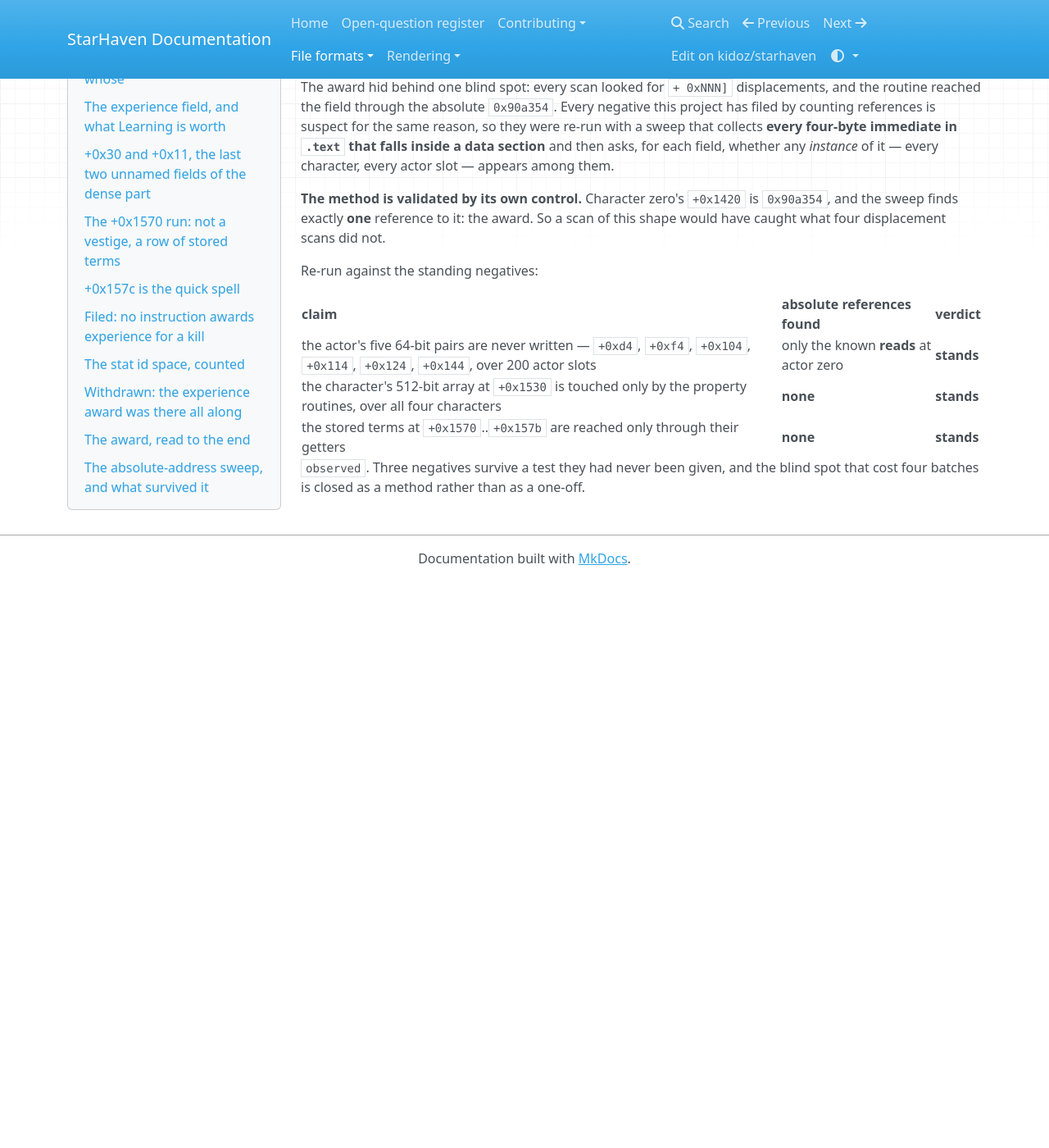
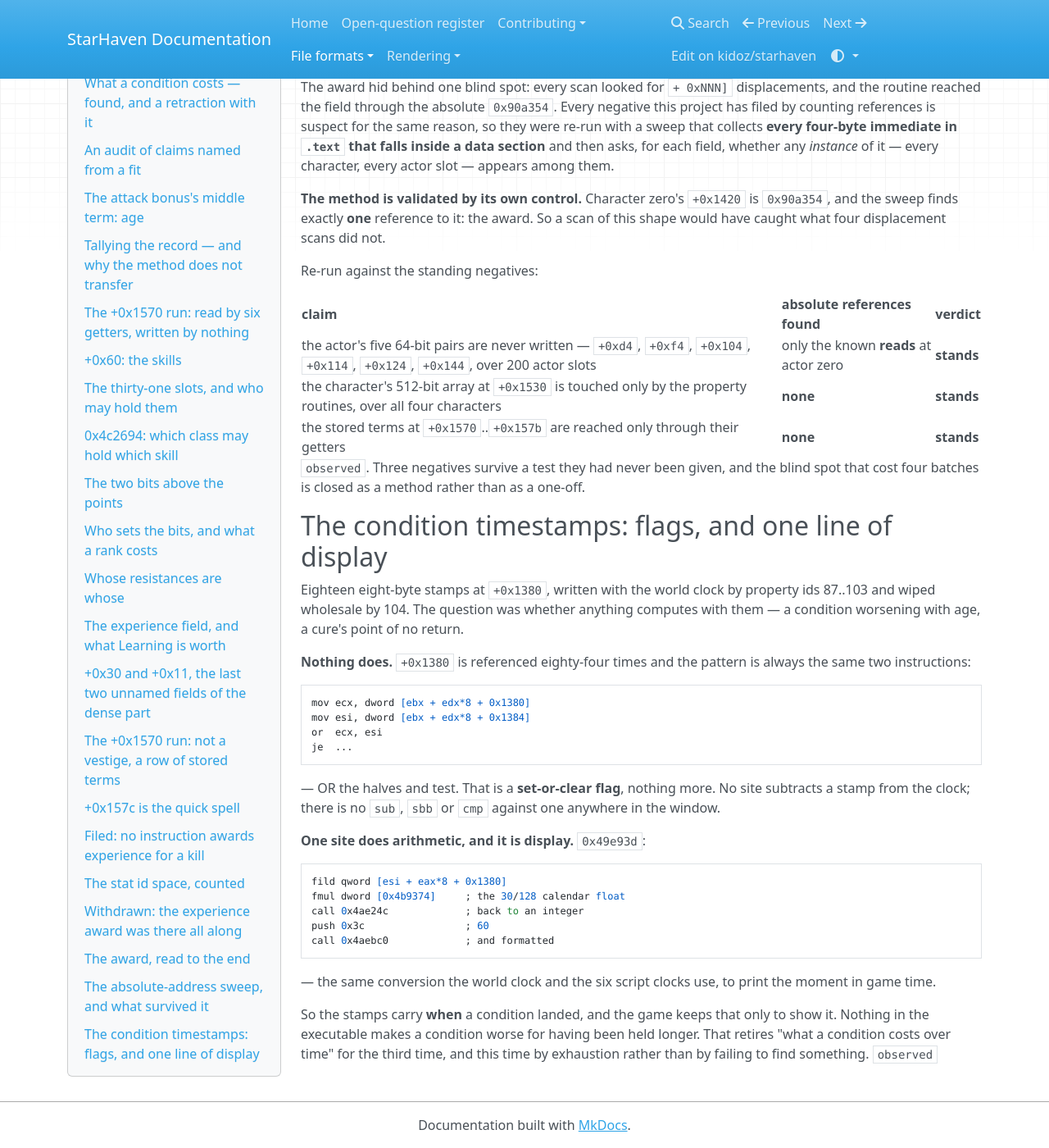
Before and after one commit to kidoz/starhaven, an MkDocs documentation site: the page built from docs/formats/player-record.md, in a window 1280 px wide and 1400 px high, scrolled down 22824 px. Shown: the whole window at 82% size. Built offline with MkDocs 1.6.1, drawn with Linux system fonts in a browser that asks for light colours; nearby versions of some CDN libraries; before the commit the page ends 23533 px from its top, so only the background shows below that.

Commit message:
Settle the condition stamps as flags with one line of display

````diff
--- a/docs/formats/player-record.md
+++ b/docs/formats/player-record.md
@@ -1315,3 +1315,43 @@ Re-run against the standing negatives:
 `observed`. Three negatives survive a test they had never been given, and the
 blind spot that cost four batches is closed as a method rather than as a
 one-off.
+
+## The condition timestamps: flags, and one line of display
+
+Eighteen eight-byte stamps at `+0x1380`, written with the world clock by
+property ids 87..103 and wiped wholesale by 104. The question was whether
+anything computes with them — a condition worsening with age, a cure's point
+of no return.
+
+**Nothing does.** `+0x1380` is referenced eighty-four times and the pattern is
+always the same two instructions:
+
+```
+mov ecx, dword [ebx + edx*8 + 0x1380]
+mov esi, dword [ebx + edx*8 + 0x1384]
+or  ecx, esi
+je  ...
+```
+
+— OR the halves and test. That is a **set-or-clear flag**, nothing more. No
+site subtracts a stamp from the clock; there is no `sub`, `sbb` or `cmp`
+against one anywhere in the window.
+
+**One site does arithmetic, and it is display.** `0x49e93d`:
+
+```
+fild qword [esi + eax*8 + 0x1380]
+fmul dword [0x4b9374]     ; the 30/128 calendar float
+call 0x4ae24c             ; back to an integer
+push 0x3c                 ; 60
+call 0x4aebc0             ; and formatted
+```
+
+— the same conversion the world clock and the six script clocks use, to print
+the moment in game time.
+
+So the stamps carry **when** a condition landed, and the game keeps that only
+to show it. Nothing in the executable makes a condition worse for having been
+held longer. That retires "what a condition costs over time" for the third
+time, and this time by exhaustion rather than by failing to find something.
+`observed`
````
Also changed, not shown: README.md (+11 -0 lines).
